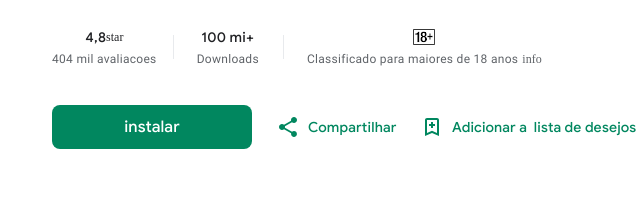
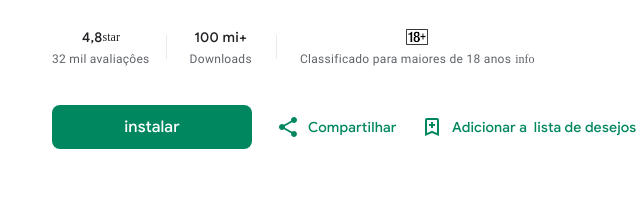
Before and after one commit to acainacionalofc-dotcom/playstore, a plain HTML site: page index.html in a window 1280 px wide. Shown: the part 219-438 px from the top of the page, 20-660 px from the left. Drawn offline with Linux system fonts and the light colour scheme; a web font is replaced by a local one.

Commit message:
Update index.html

```diff
--- a/index.html
+++ b/index.html
@@ -144,7 +144,7 @@
 </div>
 </div>
 </div>
-<div class="g1rdde">404 mil avaliacoes</div>
+<div class="g1rdde">32 mil avaliaçôes</div>
 </div>
 <div class="wVqUob">
 <div class="ClM7O">100&nbsp;mi+</div>
```
